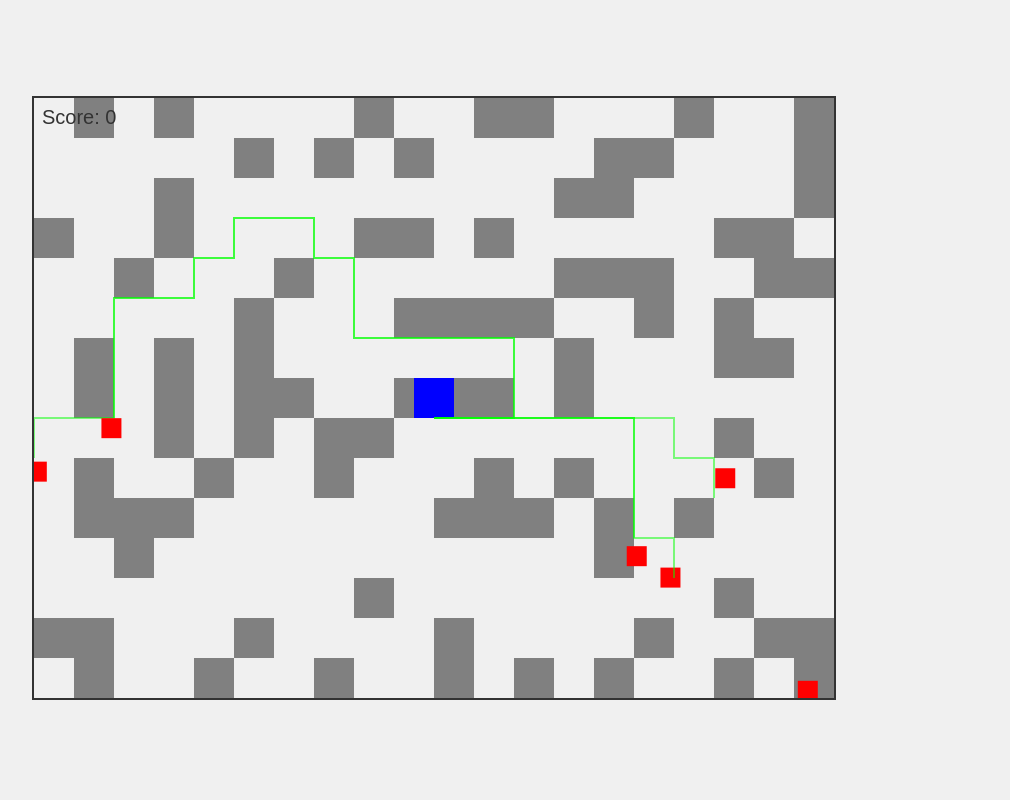
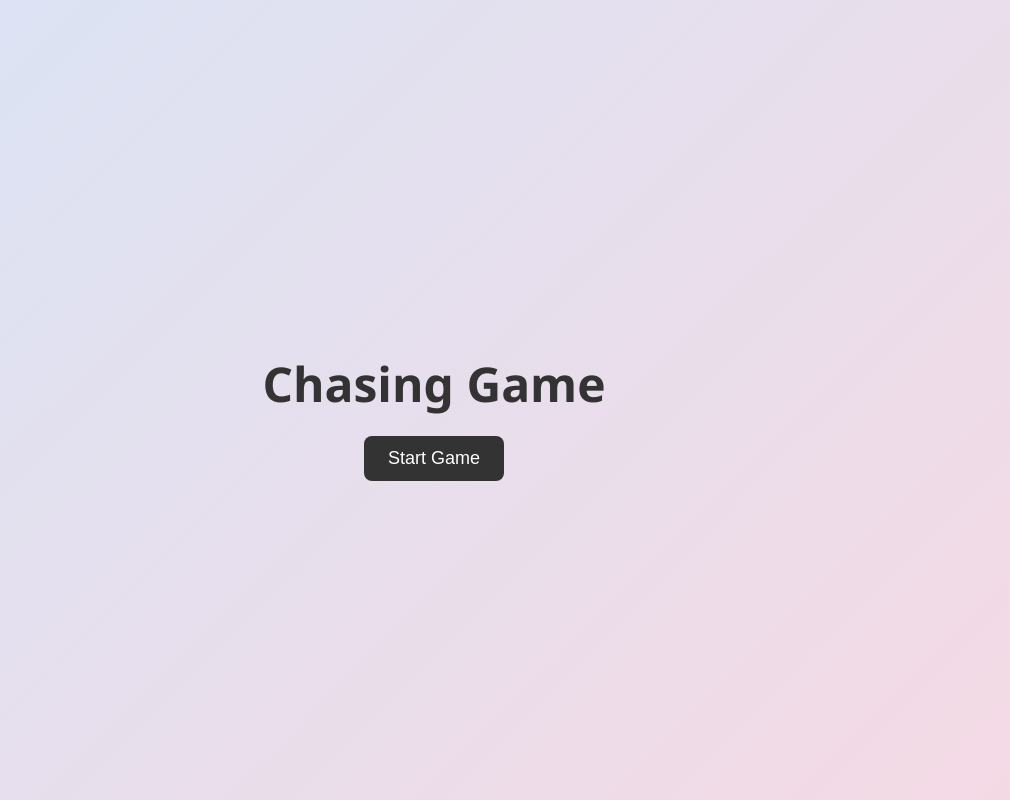
Before and after one commit to SivaVarmaD/AI_ASTAR_GAME, a plain HTML site: page index.html in a window 1280 px wide. Shown: the whole page, without its empty margins (206-1216 px from the left). Drawn offline with Linux system fonts and the light colour scheme; animation ran at ten frames a second.

Commit message:
Added landing page and loading screen

```diff
--- a/index.html
+++ b/index.html
@@ -1,16 +1,45 @@
 <!DOCTYPE html>
 <html lang="en">
 <head>
-    <meta charset="UTF-8">
-    <meta name="viewport" content="width=device-width, initial-scale=1.0">
-    <title>Chase Game</title>
-    <link rel="stylesheet" href="styles.css">
+  <meta charset="UTF-8" />
+  <meta name="viewport" content="width=device-width, initial-scale=1.0" />
+  <title>Chasing Game</title>
+  <link rel="stylesheet" href="styles.css" />
 </head>
 <body>
-    <div id="game-container">
-        <canvas id="gameCanvas"></canvas>
-        <div id="score">Score: <span id="scoreValue">0</span></div>
-    </div>
-    <script type="module" src="js/main.js"></script>
+  <!-- Loading Screen -->
+  <div id="loader">
+    <div class="spinner"></div>
+    <p>Loading Game...</p>
+  </div>
+
+  <!-- Landing Page -->
+  <div id="landing-screen">
+    <h1>Chasing Game</h1>
+    <button id="start-button">Start Game</button>
+  </div>
+
+  <!-- Game UI -->
+  <div id="game-container" style="display: none;">
+    <canvas id="gameCanvas"></canvas>
+    <div id="score">Score: <span id="scoreValue">0</span></div>
+  </div>
+
+  <script type="module">
+    // Delay to simulate loading
+    window.onload = () => {
+      setTimeout(() => {
+        document.getElementById("loader").style.display = "none";
+        document.getElementById("landing-screen").style.display = "flex";
+      }, 1000);
+
+      document.getElementById("start-button").onclick = async () => {
+        document.getElementById("landing-screen").style.display = "none";
+        document.getElementById("game-container").style.display = "block";
+        const module = await import("./js/main.js");
+        // main.js already calls game.start()
+      };
+    };
+  </script>
 </body>
 </html>
--- a/styles.css
+++ b/styles.css
@@ -1,26 +1,67 @@
-body {
-    margin: 0;
-    padding: 0;
-    display: flex;
-    justify-content: center;
-    align-items: center;
-    height: 100vh;
-    background-color: #f0f0f0;
-    font-family: Arial, sans-serif;
+/* Loader styles */
+#loader {
+  position: fixed;
+  top: 0;
+  left: 0;
+  width: 100%;
+  height: 100%;
+  background: white;
+  display: flex;
+  flex-direction: column;
+  justify-content: center;
+  align-items: center;
+  font-family: sans-serif;
+  z-index: 1000;
 }
 
-#game-container {
-    position: relative;
+.spinner {
+  border: 6px solid #f3f3f3;
+  border-top: 6px solid #333;
+  border-radius: 50%;
+  width: 40px;
+  height: 40px;
+  animation: spin 1s linear infinite;
+  margin-bottom: 10px;
 }
 
-#gameCanvas {
-    border: 2px solid #333;
+@keyframes spin {
+  0% { transform: rotate(0deg); }
+  100% { transform: rotate(360deg); }
 }
 
-#score {
-    position: absolute;
-    top: 10px;
-    left: 10px;
-    font-size: 20px;
-    color: #333;
+/* Landing screen */
+#landing-screen {
+  position: fixed;
+  top: 0;
+  left: 0;
+  width: 100%;
+  height: 100%;
+  background: linear-gradient(135deg, #d9e4f5, #f5d9e4);
+  display: none;
+  flex-direction: column;
+  justify-content: center;
+  align-items: center;
+  font-family: "Segoe UI", sans-serif;
+  z-index: 999;
 }
+
+#landing-screen h1 {
+  font-size: 48px;
+  margin-bottom: 20px;
+  color: #333;
+}
+
+#start-button {
+  padding: 12px 24px;
+  font-size: 18px;
+  background-color: #333;
+  color: white;
+  border: none;
+  border-radius: 8px;
+  cursor: pointer;
+  transition: 0.2s ease-in-out;
+}
+
+#start-button:hover {
+  background-color: #555;
+}
```
